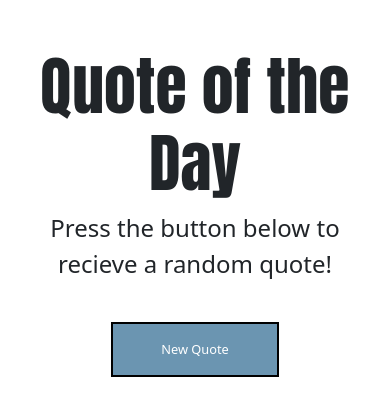
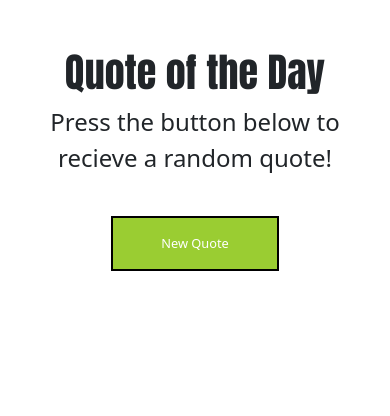
Before and after one commit to Panceeahmed21/Quotes, a plain HTML site: page index.html in a window 390 px wide. In both pictures the pointer is over the button "New Quote". Drawn offline with Linux system fonts and the light colour scheme.

Commit message:
responsive

```diff
--- a/css/styleSheet.css
+++ b/css/styleSheet.css
@@ -14,5 +14,11 @@ h1 {
     transition: all 0.5s;
 }
 .container .btn:hover{
-background-color: rgb(107, 149, 177);
+background-color:yellowgreen;
 }
+
+@media screen and (min-width:250px) and (max-width:780px) {
+    h1{
+        font-size: 2.5rem;
+    }
+}
```
